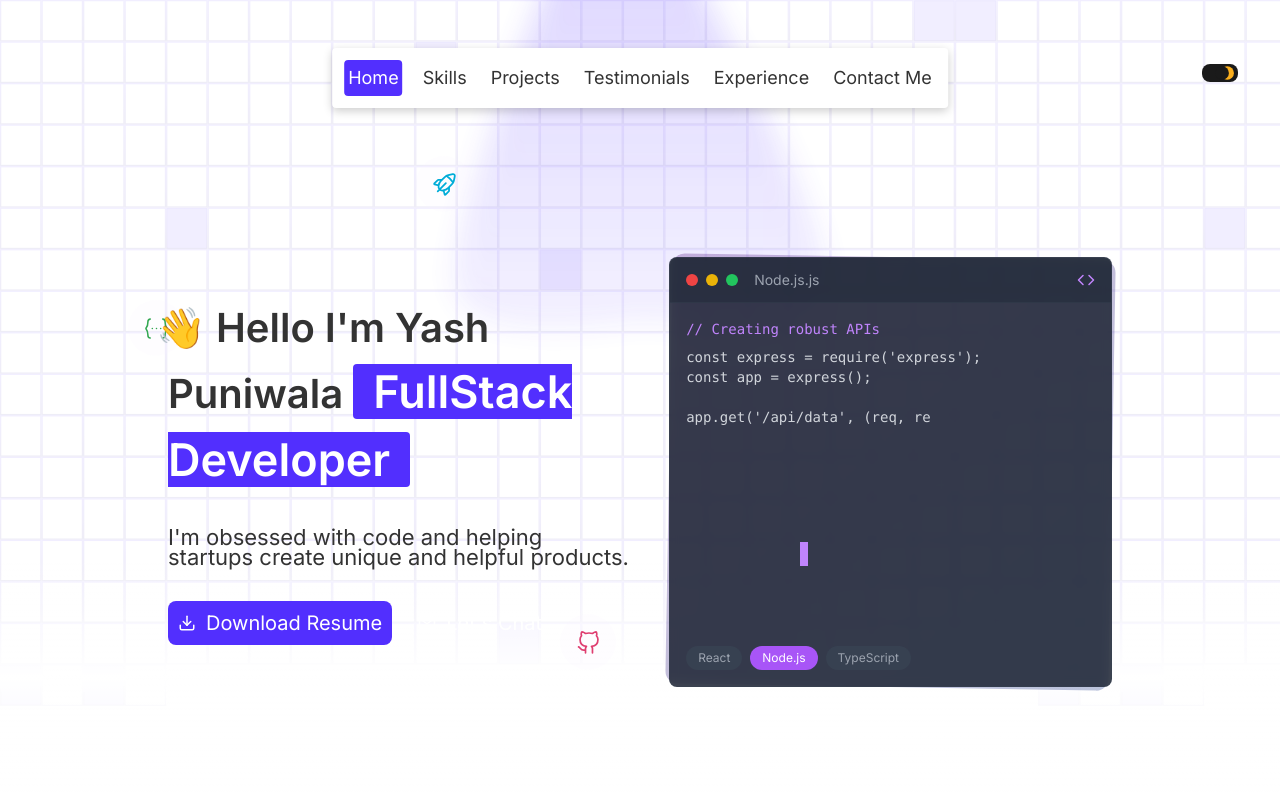
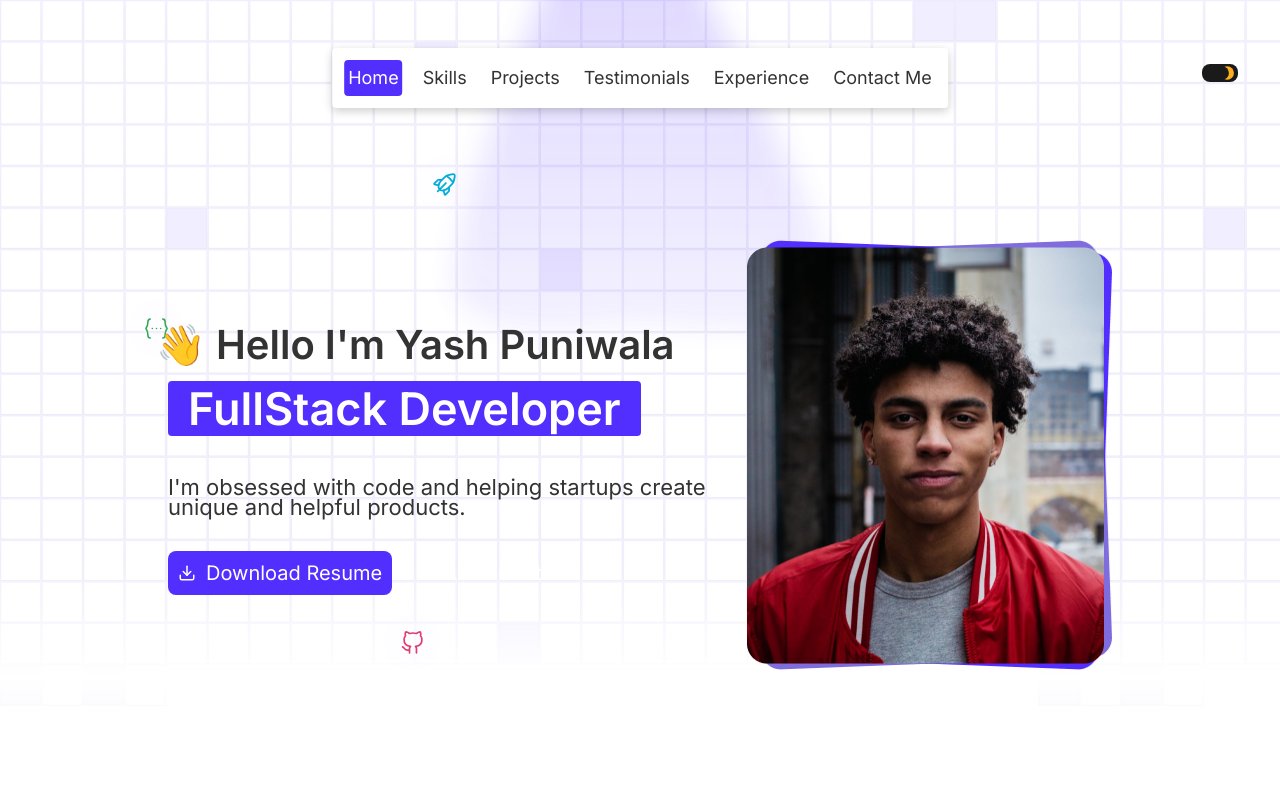
Before and after one commit to YashPuniwala/portfolio, a Next.js app: page / in a window 1280 px wide. Shown: the top 800 px of the page. Built offline with nearby package versions, Linux system fonts and the light colour scheme.

Commit message:
Hero only image

```diff
--- a/app/components/hero/hero.tsx
+++ b/app/components/hero/hero.tsx
@@ -5,7 +5,6 @@ import React from "react";
 import Reveal from "../reveal";
 import toast, { Toaster } from "react-hot-toast";
 import { FiDownload, FiMail } from "react-icons/fi";
-import CodeEditor from "./codeEditor";
 
 type Props = {};
 
@@ -97,7 +96,31 @@ const Hero = (props: Props) => {
         </div>
       </div>
 
-      <CodeEditor />
+      <div className="relative group">
+        <Reveal>
+          <Image
+            src="/profile_light_purple.png"
+            alt="Light purple rectangle"
+            width={372}
+            height={430}
+            className="hidden md:block w-[372px] h-[430px] absolute right-0 top-0 -z-10 group-hover:scale-[102%] group-hover:-rotate-2 ease-in-out duration-300"
+          />
+          <Image
+            src="/profile_dark_purple.png"
+            alt="Dark purple rectangle"
+            width={372}
+            height={430}
+            className="hidden md:block w-[372px] h-[430px] absolute right-0 top-0 -z-10 group-hover:scale-[102%] group-hover:rotate-2 ease-in-out duration-300"
+          />
+          <Image
+            src="/profile_picture.png"
+            alt="Yash Puniwala Profile Picture"
+            width={357}
+            height={417}
+            className="hidden md:block min-w-[357px] h-[417px] z-10 mr-[7.7px] my-[6.5px] group-hover:scale-[102%] ease-in-out duration-300"
+          />
+        </Reveal>
+      </div>
     </section>
   );
 };
--- a/app/components/hero/topBackground.tsx
+++ b/app/components/hero/topBackground.tsx
@@ -21,7 +21,7 @@ const TopBackground = (props: Props) => {
           </div>
 
           {/* Bracket icon */}
-          <div className="circle-icon top-[120px] -left-4 md:top-64 md:left-0">
+          <div className="circle-icon top-[120px] -left-4 md:top-64 md:left-0 ">
             <Image
               src="/bracket_icon.svg"
               alt="Bracket Icon"
@@ -32,7 +32,7 @@ const TopBackground = (props: Props) => {
           </div>
 
           {/* Github icon */}
-          <div className="circle-icon top-[200px] left-[245px] md:top-[570px] md:left-[27rem]">
+          <div className="circle-icon top-[200px] left-[245px] md:top-[570px] md:left-64">
             <Image
               src="/github_icon.svg"
               alt="Github Icon"
```
